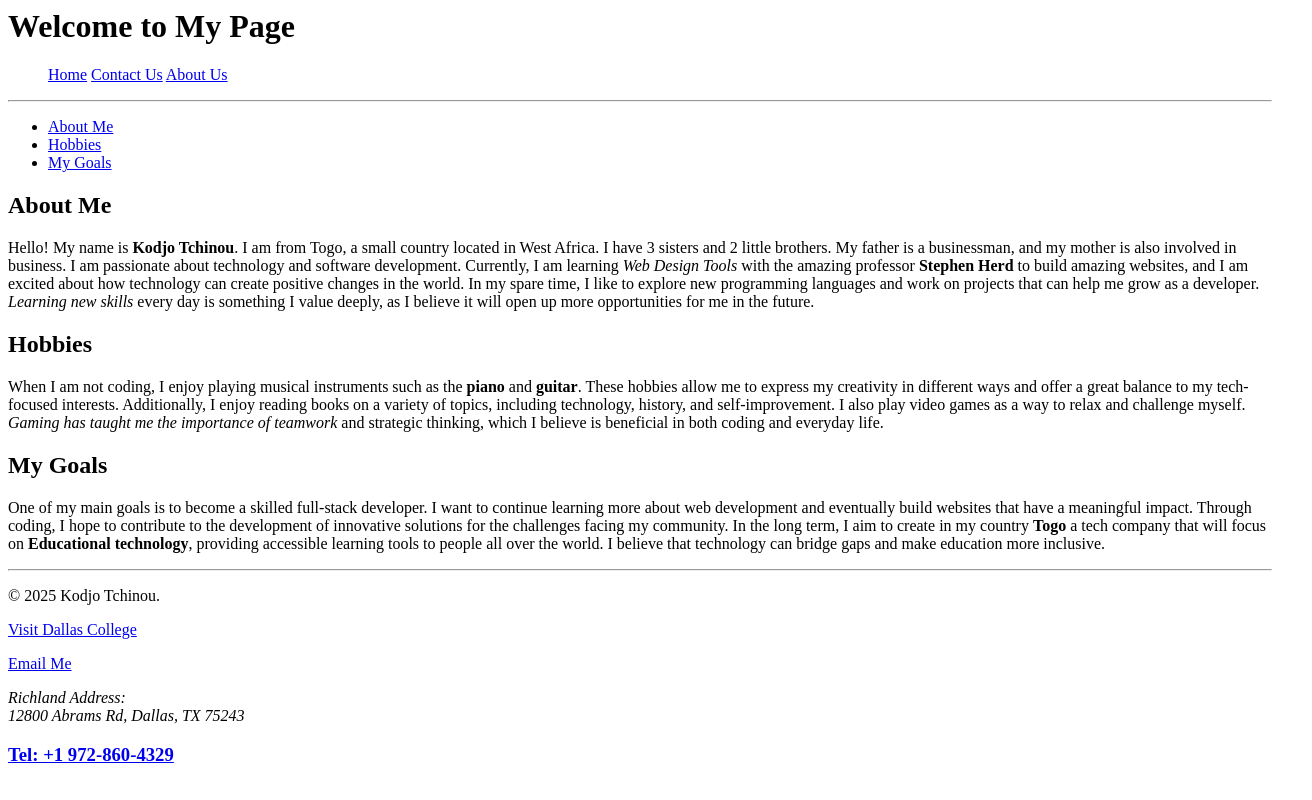
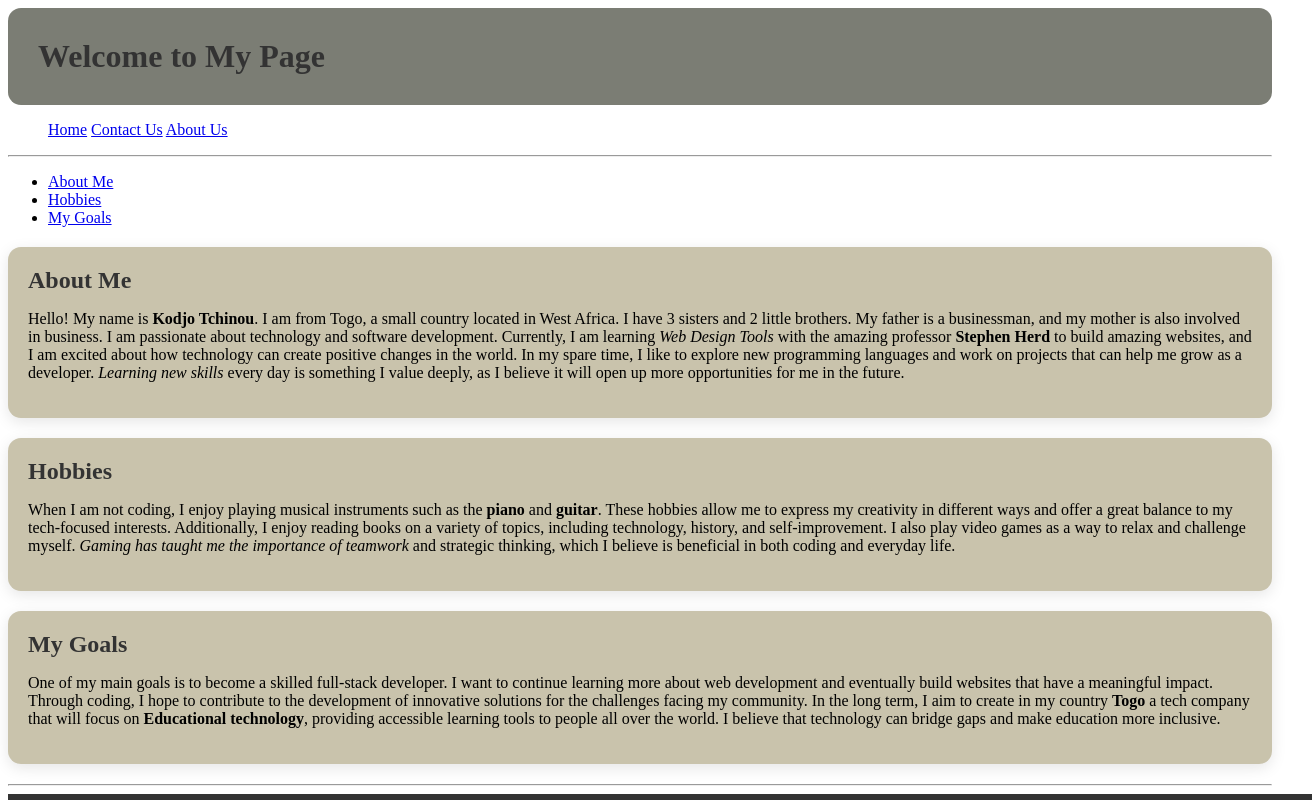
Before and after one commit to victorsynth/webtool-2025, a plain HTML site: page index.html in a window 1280 px wide. Shown: the top 800 px of the page, 1312 px wide, since content can reach past the window. Drawn offline with Linux system fonts and the light colour scheme.

Commit message:
css style

```diff
--- a/index.html
+++ b/index.html
@@ -1,29 +1,99 @@
+<!DOCTYPE html>
 <html lang="en">
 
 <head>
     <meta charset="UTF-8">
     <meta name="viewport" content="width=device-width, initial-scale=1.0">
     <title>My first site</title>
+
+    <style>
+        header
+        {
+            border:0;
+            padding: 30px;
+            margin: 0px;
+            background-color: rgb(123, 125, 116);
+            border-radius: 13px;
+        }
+
+
+        section
+        {
+         padding: 20px;
+         margin: 20px 0;
+         background-color: #c9c3ac;
+         border-radius: 13px;
+        box-shadow: 0px 4px 15px rgba(0, 0, 0, 0.1);
+        }
+
+        h1, h2, h3
+        {
+            color: black;
+            margin: 0;
+            padding: auto;
+        }
+
+        h1, h2, h3, h4, h5, h6
+        {
+            font-family: 'Times New Roman', Times, serif; /* Set a default font */
+            color: #333; /* Dark gray for text */
+            font-weight: bold;
+        }
+
+        footer
+        {
+            background-color: rgba(189, 189, 181, 0.743);
+            padding-bottom: 10px;
+        }
+
+        a:link
+        {
+            color: default;
+        } /* unvisited link */
+        a:visited
+        {
+            color: #0b1bc9;
+        } /* visited link */
+        a:hover
+        {
+            color: #e40a56;
+        } /* mouse over link */
+        a:active
+        {
+            color: #19371c;
+        } /* selected link */
+
+        footer
+        {
+         background-color: rgba(0, 0, 0, 0.8);  /* Dark footer background */
+         color: white;
+         padding: 20px;
+         text-align: center;
+         font-size: 1rem;
+         position: relative;
+         bottom: 0;
+        width: 100%;
+        }
+
+    </style>
+
 </head>
 
 <body>
 
     <header>
         <h1>Welcome to My Page</h1>
-
-
-        <nav>
-            <ul>
-                <a href="index.html">Home</a></li>
-                <a href="contact-us.html">Contact Us</a></li>
-                <a href="about-us.html">About Us</a></li>
-            </ul>
-        </nav>
-
-        <hr>
     </header>
 
+    <nav>
+        <ul>
+            <a href="index.html">Home</a>
+            <a href="contact-us.html">Contact Us</a>
+            <a href="about-us.html">About Us</a>
+        </ul>
+    </nav>
 
+    <hr>
     <ul>
         <li><a href="#about-me">About Me</a></li>
         <li><a href="#hobbies">Hobbies</a></li>
@@ -61,25 +131,20 @@
                 <strong>Educational technology</strong>, providing accessible learning tools to people all over the
                 world. I believe that technology can bridge gaps and make education more inclusive.</p>
         </section>
+
     </main>
 
     <hr>
 
     <footer>
         <p>&copy; 2025 Kodjo Tchinou.</p>
-
-
         <p><a href="https://www.dallascollege.edu/pages/default.aspx">Visit Dallas College</a></p>
-
-
         <p><a href="mailto:tchinouvictor0@example.com">Email Me </a></p>
-
 
         <address>
             Richland Address: <br>
             12800 Abrams Rd, Dallas, TX 75243
         </address>
-
 
         <h3><a href="tel:19728604329">Tel: +1 972-860-4329</a></h3>
     </footer>
```
